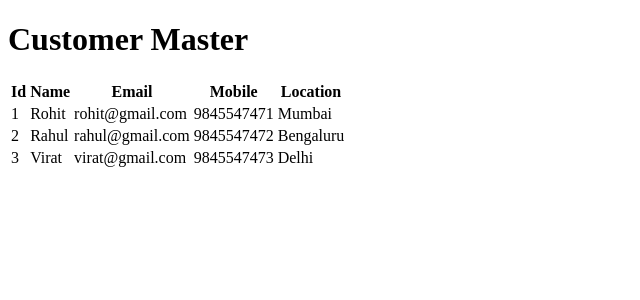
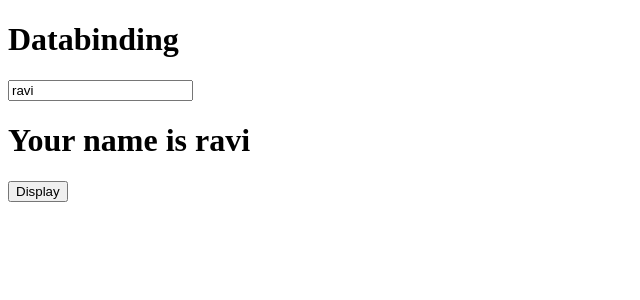
Before and after one commit to rakshith-sb2/C-sharp, an Angular app in the folder angular/programs/angularbasics/: page / in a window 1280 px wide. Shown: the top 300 px of the page, without its empty margins (0-640 px from the left). Built offline with nearby package versions, Linux system fonts and the light colour scheme.

Commit message:
databinding

```diff
--- a/angular/programs/angularbasics/src/app/app.component.html
+++ b/angular/programs/angularbasics/src/app/app.component.html
@@ -3,8 +3,8 @@
 <app-datatypes></app-datatypes>
 
 <app-employee></app-employee>
+<app-customer></app-customer>
 -->
 
-
-<app-customer></app-customer>
+<app-databinding></app-databinding>
 <router-outlet></router-outlet>
--- /dev/null
+++ b/angular/programs/angularbasics/src/app/components/databinding/databinding.component.html
@@ -0,0 +1,8 @@
+<h1>Databinding</h1>
+
+<input type="text" [(ngModel)]="name" name="name" value="{{name}}" placeholder="Enter your name">
+
+<h1>Your name is {{name}}</h1>
+
+
+<button [disabled]="disable">Display</button>
--- /dev/null
+++ b/angular/programs/angularbasics/src/app/components/databinding/databinding.component.ts
@@ -0,0 +1,18 @@
+import { Component, OnInit } from '@angular/core';
+
+@Component({
+  selector: 'app-databinding',
+  templateUrl: './databinding.component.html',
+  styleUrls: ['./databinding.component.css']
+})
+export class DatabindingComponent implements OnInit {
+
+  disable:boolean=false
+
+  name:string='ravi'
+  constructor() { }
+
+  ngOnInit(): void {
+  }
+
+}
```
Also changed, not shown: angular/programs/angularbasics/src/app/app.module.ts (+6 -2 lines), angular/programs/angularbasics/src/app/components/databinding/databinding.component.css (added), 2 other files (tests, documents, lock files or other folders).
